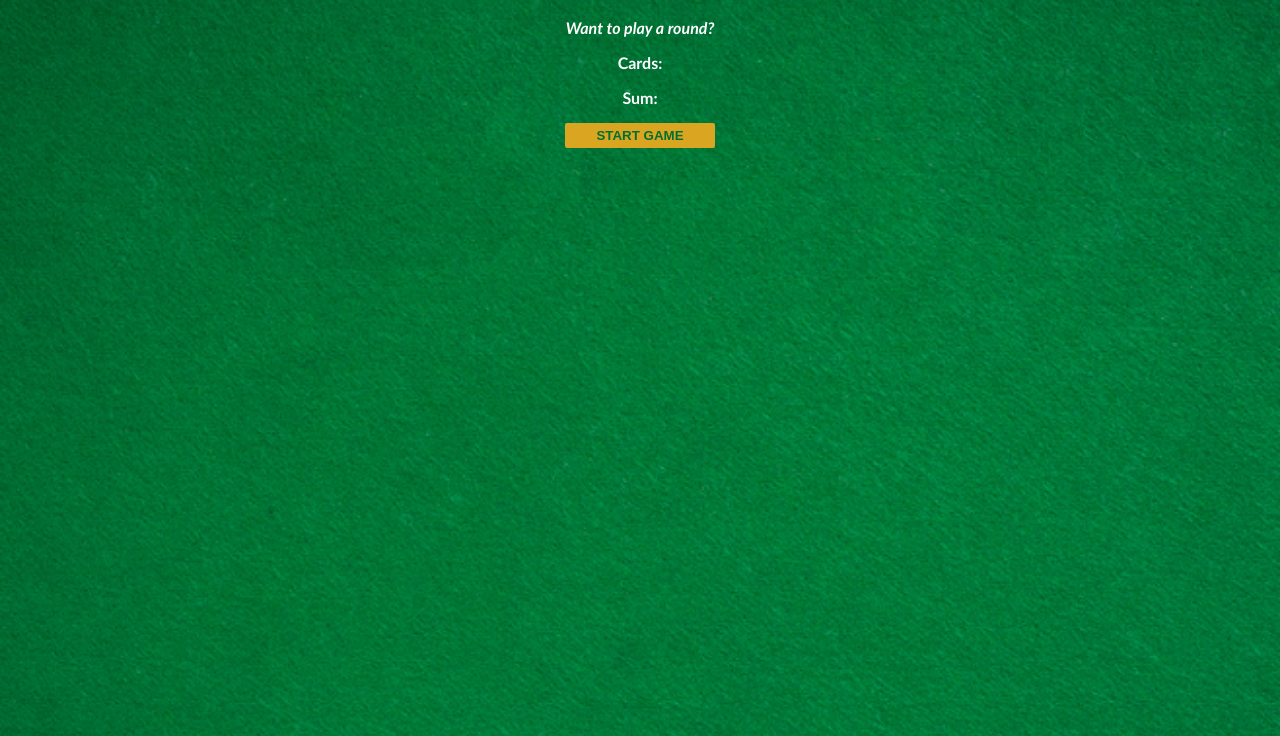
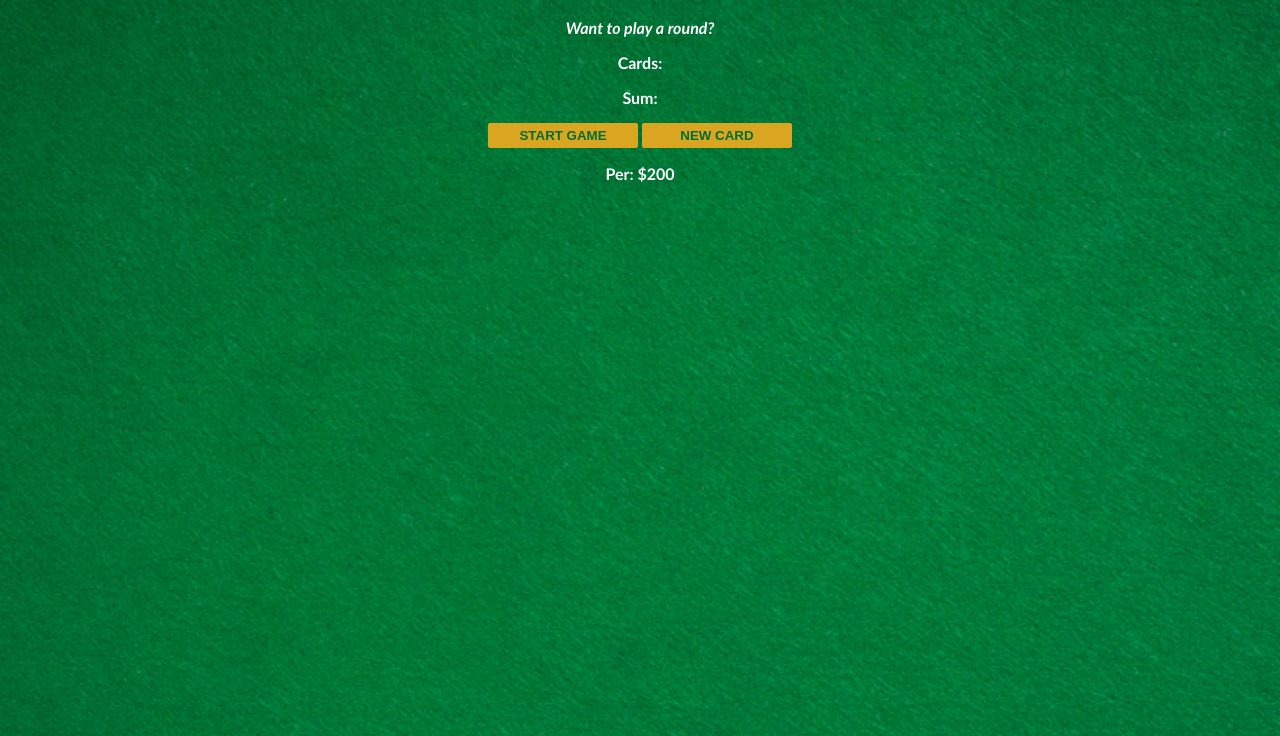
Before and after one commit to ahmedMukhtar001/Blackjack, a plain HTML site: page index.html in a window 1280 px wide. Shown: the part 64-800 px from the top of the page. Drawn offline with Linux system fonts and the light colour scheme.

Commit message:
Render the player's name and chip

```diff
--- a/index.html
+++ b/index.html
@@ -12,6 +12,8 @@
     <p id="cards-el">Cards:</p>
     <p id="sum-el">Sum:</p>
     <button onclick="startGame()">START GAME</button>
+    <button onclick="newCard()">NEW CARD</button>
+    <p id="player-el"></p>
     <script src="index.js"></script>
 </body>
 </html>
```
